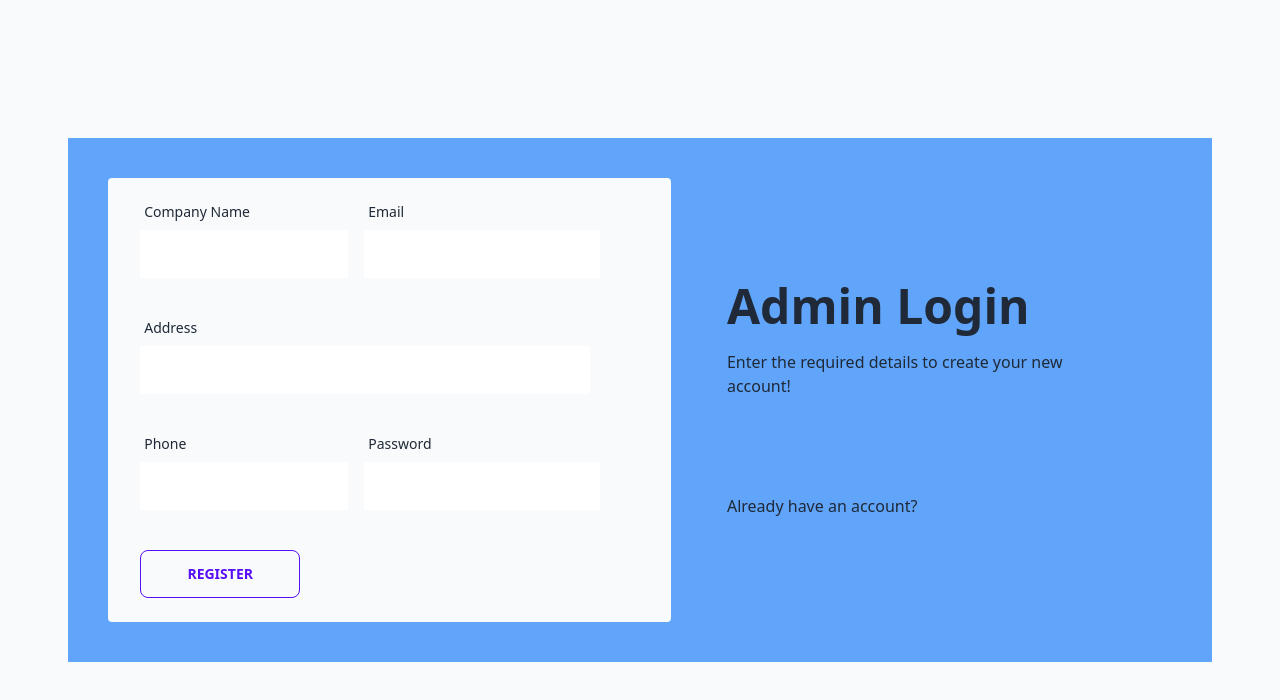
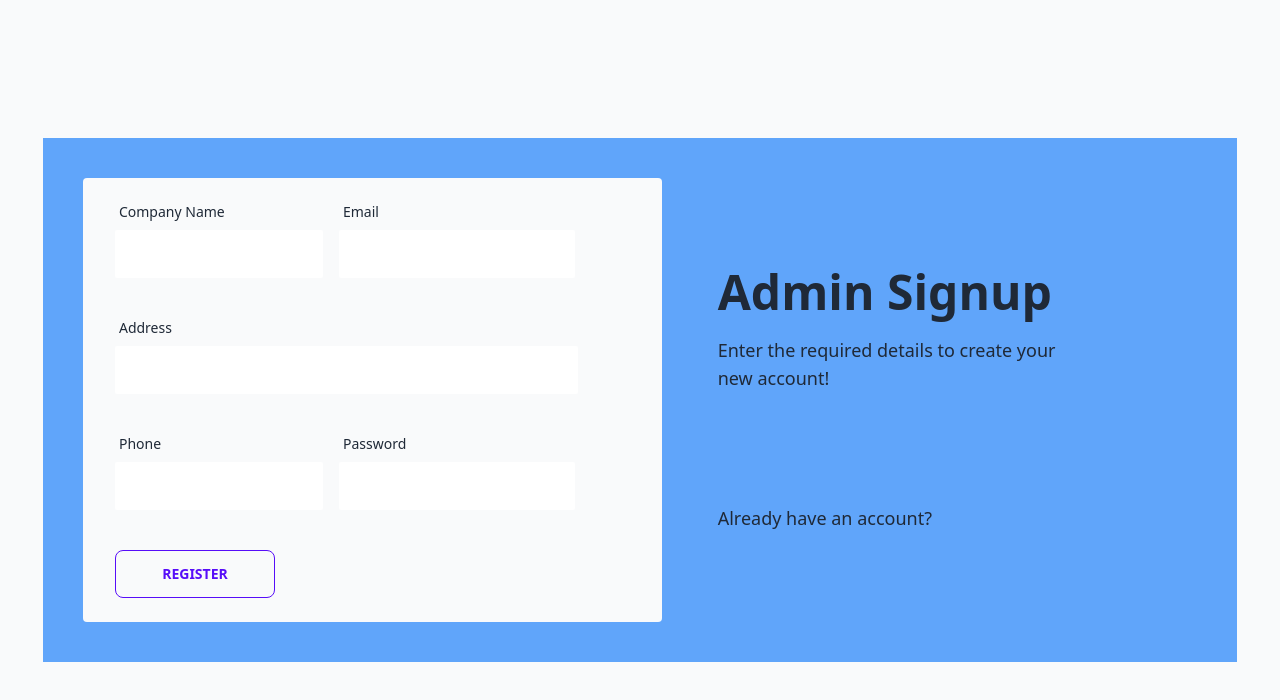
Before and after one commit to CodeBuildder/start-up-saga, a React (Create React App) app in the folder client/: page /admin/signup in a window 1280 px wide. Shown: the top 700 px of the page. Built offline with nearby package versions, Linux system fonts and the light colour scheme; the HTML template or start-up script is replaced by a standard one.

Commit message:
admin signup

```diff
--- a/client/src/components/Admin/Signup.tsx
+++ b/client/src/components/Admin/Signup.tsx
@@ -149,16 +149,15 @@ const AdminSignup: React.FC = () => {
             </div>
           </form>
         </div>
-        <div className="flex-col justify-center hero-content lg:flex-row">
+        <div className="flex-col justify-center hero-content ">
           <div className="text-center lg:text-left">
-            <h1 className="mb-5 text-5xl font-bold">Admin Login</h1>
-            <p className="">
+            <p className="mb-5 text-5xl font-bold">Admin Signup</p>
+            <p className="text-lg">
               Enter the required details to create your new account! <br />
               <br />
               <br /> <br />
               <br />{" "}
               <a
-                className=""
                 href="https://start-up-saga-api.herokuapp.com/api/admin/signup"
               >
                 Already have an account?
```
